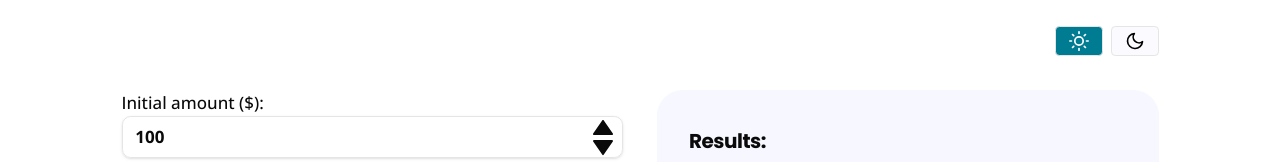
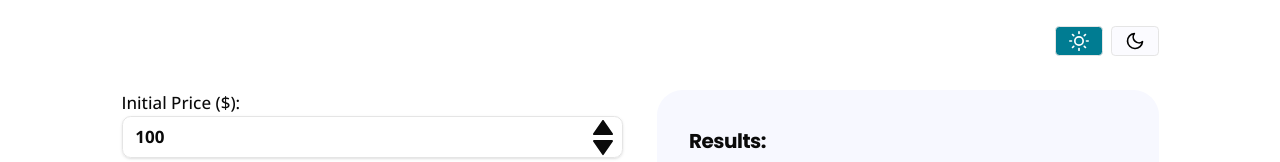
Before and after one commit to SU-SWS/ifdm_learning_apps, a Next.js app: page /interactives/inflation-impact-calculator in a window 1280 px wide. Shown: the top 162 px of the page. Built offline with nearby package versions, Linux system fonts and the light colour scheme.

Commit message:
IFDM-82: text update

```diff
--- a/app/interactives/inflation-impact-calculator/page.tsx
+++ b/app/interactives/inflation-impact-calculator/page.tsx
@@ -53,11 +53,11 @@ export default function InflationCalculator() {
               {/* Future Value Input */}
               <div className="space-y-2 relative">
                 <Label htmlFor="initial-price" className="text-md font-medium">
-                  Initial amount ($):
+                  Initial Price ($):
                 </Label>
 
                 <Input
-                  id="initial-amount"
+                  id="initial-price"
                   type="number"
                   value={initialPrice === 0 ? "" : initialPrice}
 
```
